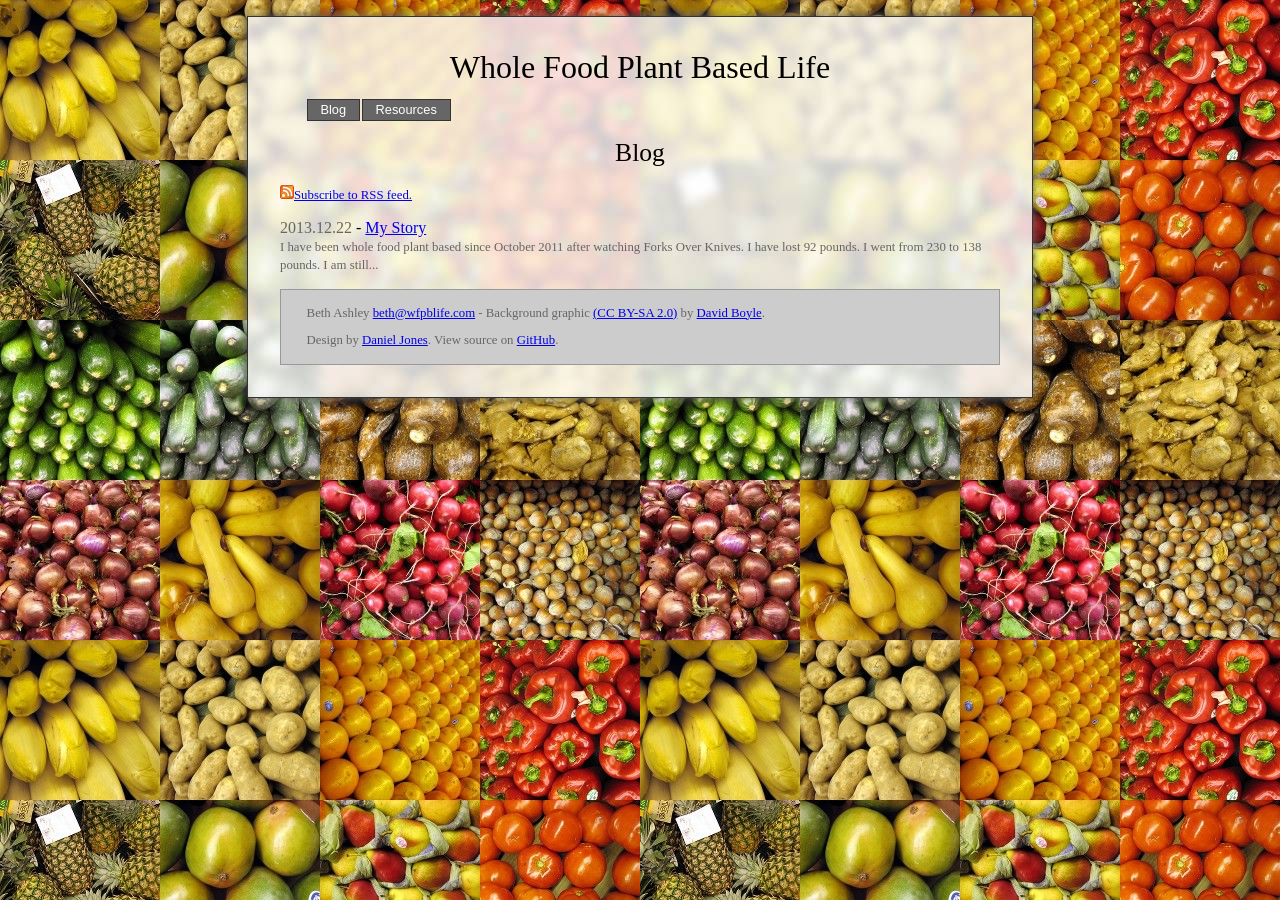
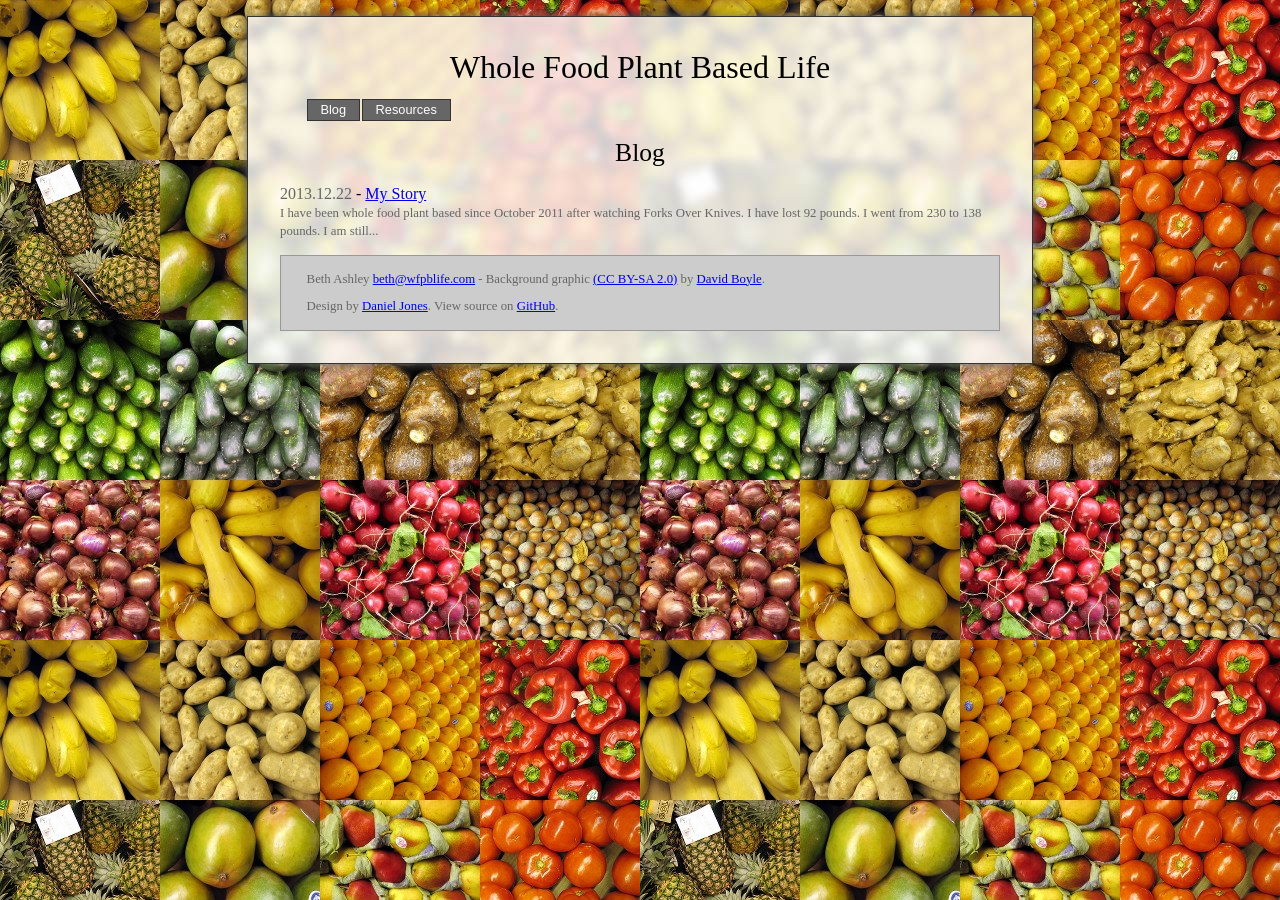
Before and after one commit to tortxof/wfpblife-www, a Jekyll site: the page built from index.html, in a window 1280 px wide. Built offline with Jekyll 4.4.1, drawn with Linux system fonts in a browser that asks for light colours; some web fonts are replaced; some of the changed lines change nothing that is shown.

Commit message:
Added feed to link tag. Removed anchor tag.

```diff
--- a/_layouts/default.html
+++ b/_layouts/default.html
@@ -8,14 +8,15 @@
 <link rel="canonical" href="{{ site.url }}{{ page.url | replace:'index.html',''}}" />
 <link href="http://fonts.googleapis.com/css?family=Sorts+Mill+Goudy" rel="stylesheet" type="text/css">
 <link href="/stylesheet.css" rel="stylesheet" type="text/css" />
+<link rel="alternate" type="application/rss+xml" title="{{ site.name }}" href="/feed.xml" />
 <meta name="viewport" content="width=device-width, initial-scale=1.0" />
-<title>Whole Food Plant Based Life - {{ page.title }}</title>
+<title>{{ site.name }} - {{ page.title }}</title>
 </head>
 <body>
 
 <div id="main">
 
-<div id="header">Whole Food Plant Based Life</div>
+<div id="header">{{ site.name }}</div>
 
 <nav id="nav" role="navigation">
 <ul>
--- a/index.html
+++ b/index.html
@@ -2,7 +2,6 @@
 layout: default
 title: Blog
 ---
-<p class="feed"><a href="/feed.xml"><img src="/images/feed-icon-14x14.png" width="14" height="14" alt="RSS" />Subscribe to RSS feed.</a></p>
 {% for post in site.posts %}
 <p>
 <span class="post_date">{{ post.date | date: "%Y.%m.%d" }}</span> - <a href="{{ post.url }}">{{ post.title }}</a><br />
```
